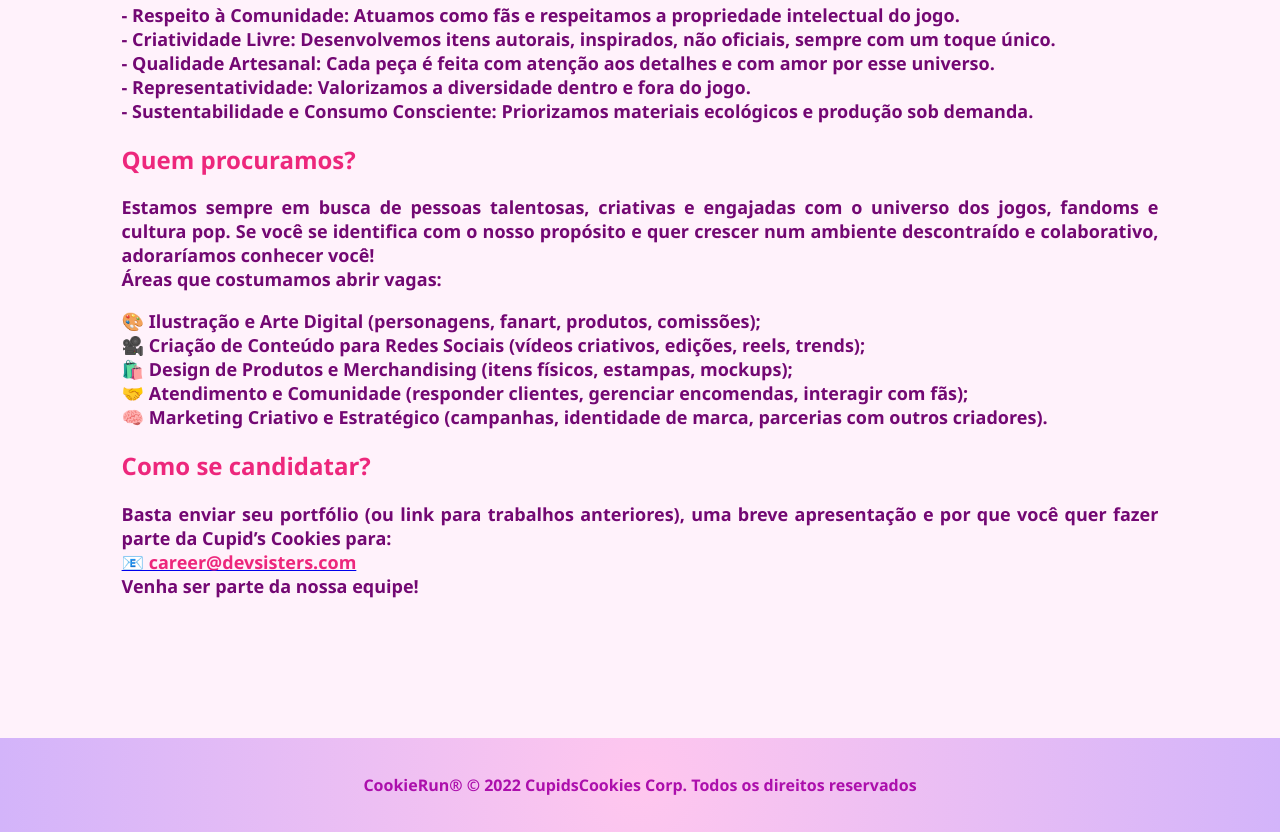
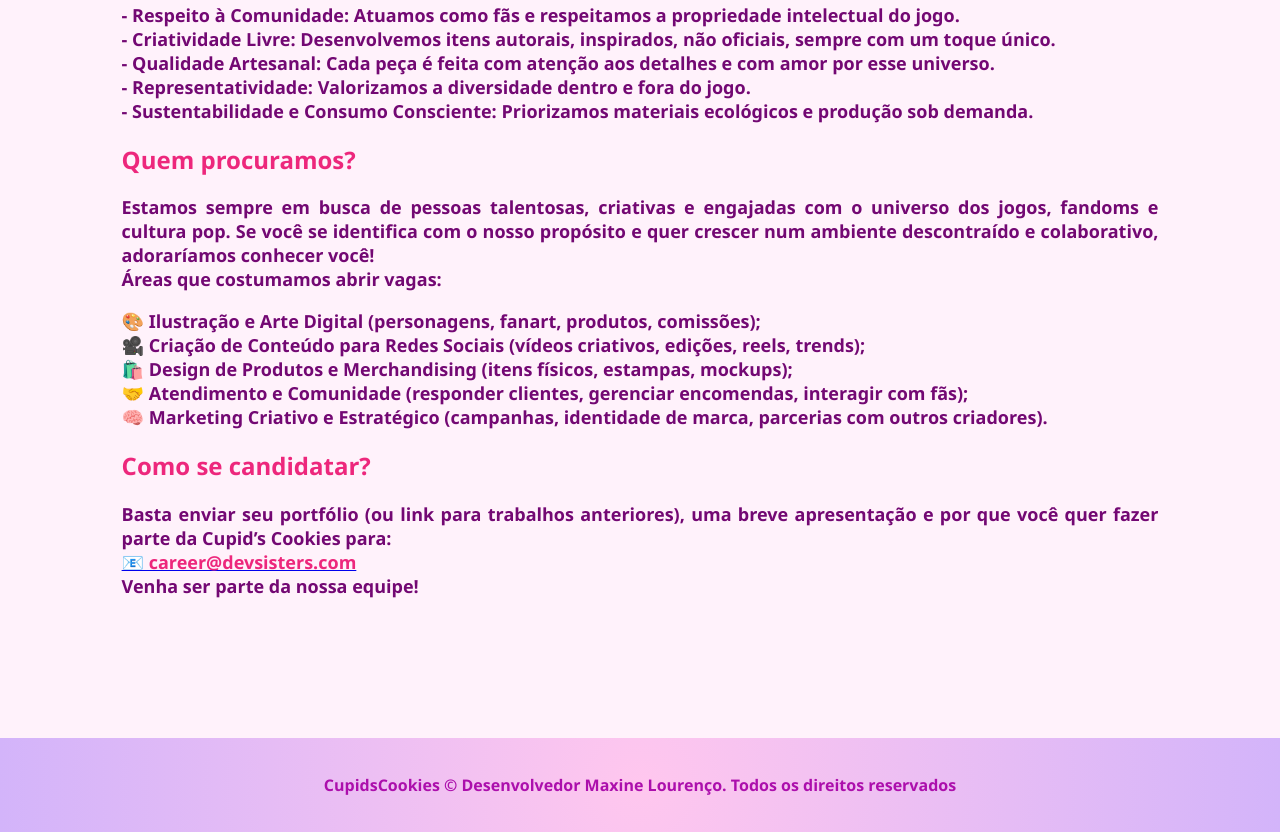
Before and after one commit to okumurashy/Cupids-Cookie, a plain HTML site: page page5.html in a window 1280 px wide. Shown: the part 401-1233 px from the top of the page. Drawn offline with Linux system fonts and the light colour scheme.

Commit message:
Update page5.html

```diff
--- a/page5.html
+++ b/page5.html
@@ -64,7 +64,7 @@
         </div>
     </main>
     <footer>
-        <p>CookieRun® © 2022 CupidsCookies Corp. Todos os direitos reservados</p>
+        <p>CupidsCookies © Desenvolvedor Maxine Lourenço. Todos os direitos reservados</p>
     </footer>
 </body>
 </html>
```
